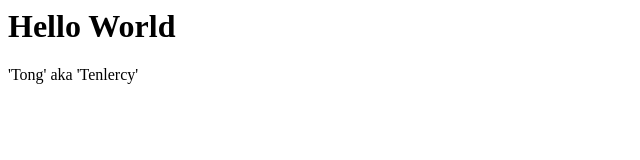
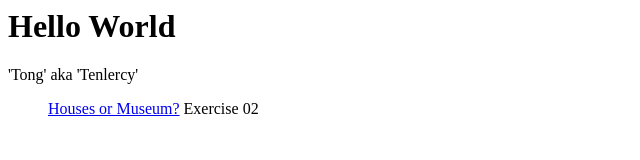
Before and after one commit to Tenlercy/Coding-for-Spatial-Practices, a plain HTML site: page index.html in a window 1280 px wide. Shown: the whole page, without its empty margins (0-640 px from the left). Drawn offline with Linux system fonts and the light colour scheme.

Commit message:
Update index.html

```diff
--- a/index.html
+++ b/index.html
@@ -7,6 +7,11 @@
     <body>
         <h1>Hello World</h1>
         <p>'Tong' aka 'Tenlercy'</p>
+        <ul>
+            <p>
+                <a href="exercise 02">Houses or Museum?</a> Exercise 02
+            </p>
+        </ul>
 
     </body>
 </html>
```
